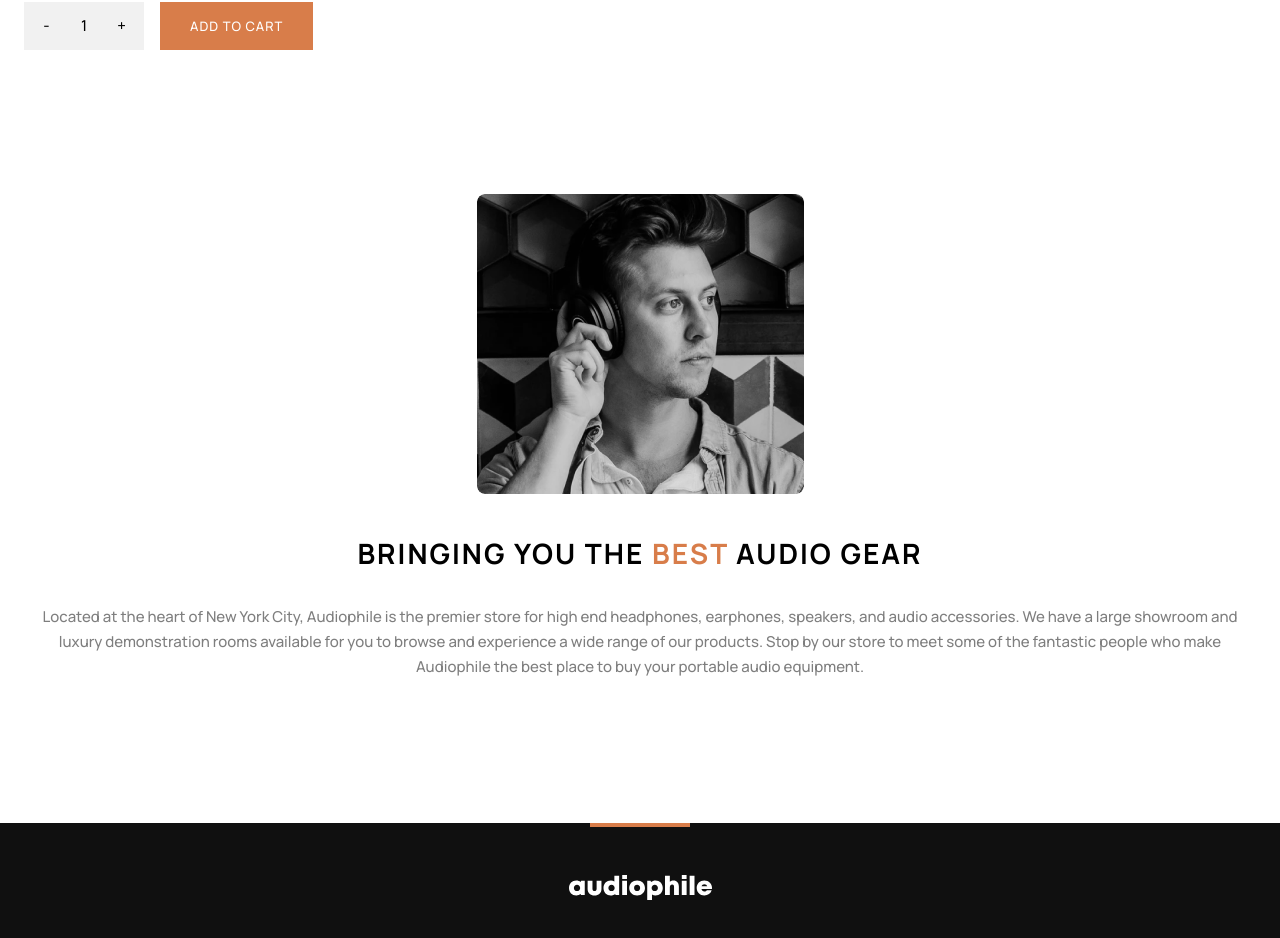
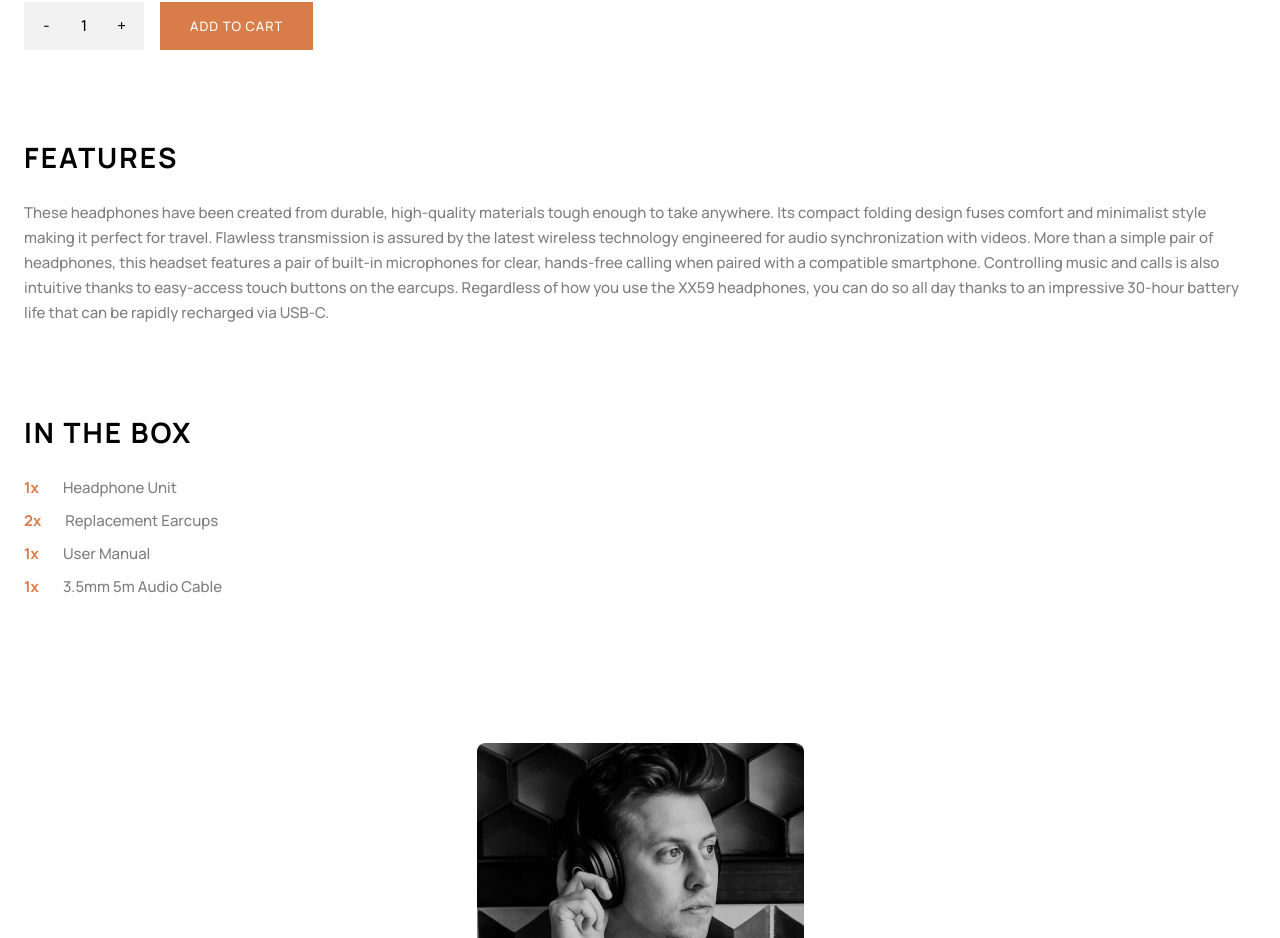
Before and after one commit to florianstancioiu/audiophile-ecommerce-website, a React (Vite) app: page /products/1 in a window 1280 px wide. Shown: the part 813-1751 px from the top of the page. Built offline with nearby package versions, Linux system fonts and the light colour scheme.

Commit message:
Worked on ProductBox and ProductFeatures

```diff
--- a/src/components/ProductBox.jsx
+++ b/src/components/ProductBox.jsx
@@ -1,5 +1,17 @@
 import classes from './ProductBox.module.css';
 
-const ProductBox = () => {};
+const ProductBox = ({ box }) => {
+  return (
+    <div className={classes.wrapper}>
+      <h3 className={classes.title}>In the box</h3>
+      {box.map((item) => (
+        <div key={item.id} className={classes.item}>
+          <span className={classes['item-quantity']}>{item.count}x</span>
+          <span className={classes['item-title']}>{item.title}</span>
+        </div>
+      ))}
+    </div>
+  );
+};
 
 export default ProductBox;
--- a/src/components/ProductBox.module.css
+++ b/src/components/ProductBox.module.css
@@ -0,0 +1,29 @@
+.wrapper {
+  padding: 0 2.4rem;
+  margin-bottom: 12rem;
+}
+
+.title {
+  margin-bottom: 2.4rem;
+}
+
+.item {
+  margin-bottom: 0.8rem;
+}
+
+.item-quantity {
+  display: inline-block;
+  margin-right: 2.4rem;
+  color: var(--clr-one);
+  font-weight: 700;
+  font-size: 1.5rem;
+  line-height: 2.5rem;
+}
+
+.item-title {
+  font-weight: 500;
+  font-size: 1.5rem;
+  line-height: 2.5rem;
+  color: var(--clr-seven);
+  opacity: 0.5;
+}
--- a/src/components/ProductFeatures.jsx
+++ b/src/components/ProductFeatures.jsx
@@ -1,5 +1,12 @@
 import classes from './ProductFeatures.module.css';
 
-const ProductFeatures = () => {};
+const ProductFeatures = ({ features }) => {
+  return (
+    <div className={classes.wrapper}>
+      <h3 className={classes.title}>Features</h3>
+      <p className={classes.description}>{features}</p>
+    </div>
+  );
+};
 
 export default ProductFeatures;
--- a/src/components/ProductFeatures.module.css
+++ b/src/components/ProductFeatures.module.css
@@ -0,0 +1,16 @@
+.wrapper {
+  padding: 0 2.4rem;
+  margin-bottom: 8.8rem;
+}
+
+.title {
+  margin-bottom: 2.4rem;
+}
+
+.description {
+  font-weight: 500;
+  font-size: 1.5rem;
+  line-height: 2.5rem;
+  color: var(--clr-seven);
+  opacity: 0.5;
+}
--- a/src/pages/Product.jsx
+++ b/src/pages/Product.jsx
@@ -18,9 +18,7 @@ const product = {
   price: '899',
   priceCurrency: '$',
   new: true,
-  features: `These headphones have been created from durable, high-quality materials tough enough to take anywhere. Its compact folding design fuses comfort and minimalist style making it perfect for travel. Flawless transmission is assured by the latest wireless technology engineered for audio synchronization with videos.
-
-More than a simple pair of headphones, this headset features a pair of built-in microphones for clear, hands-free calling when paired with a compatible smartphone. Controlling music and calls is also intuitive thanks to easy-access touch buttons on the earcups. Regardless of how you use the  XX59 headphones, you can do so all day thanks to an impressive 30-hour battery life that can be rapidly recharged via USB-C.`,
+  features: `These headphones have been created from durable, high-quality materials tough enough to take anywhere. Its compact folding design fuses comfort and minimalist style making it perfect for travel. Flawless transmission is assured by the latest wireless technology engineered for audio synchronization with videos. \n More than a simple pair of headphones, this headset features a pair of built-in microphones for clear, hands-free calling when paired with a compatible smartphone. Controlling music and calls is also intuitive thanks to easy-access touch buttons on the earcups. Regardless of how you use the  XX59 headphones, you can do so all day thanks to an impressive 30-hour battery life that can be rapidly recharged via USB-C.`,
   box: [
     {
       id: 1,
```
